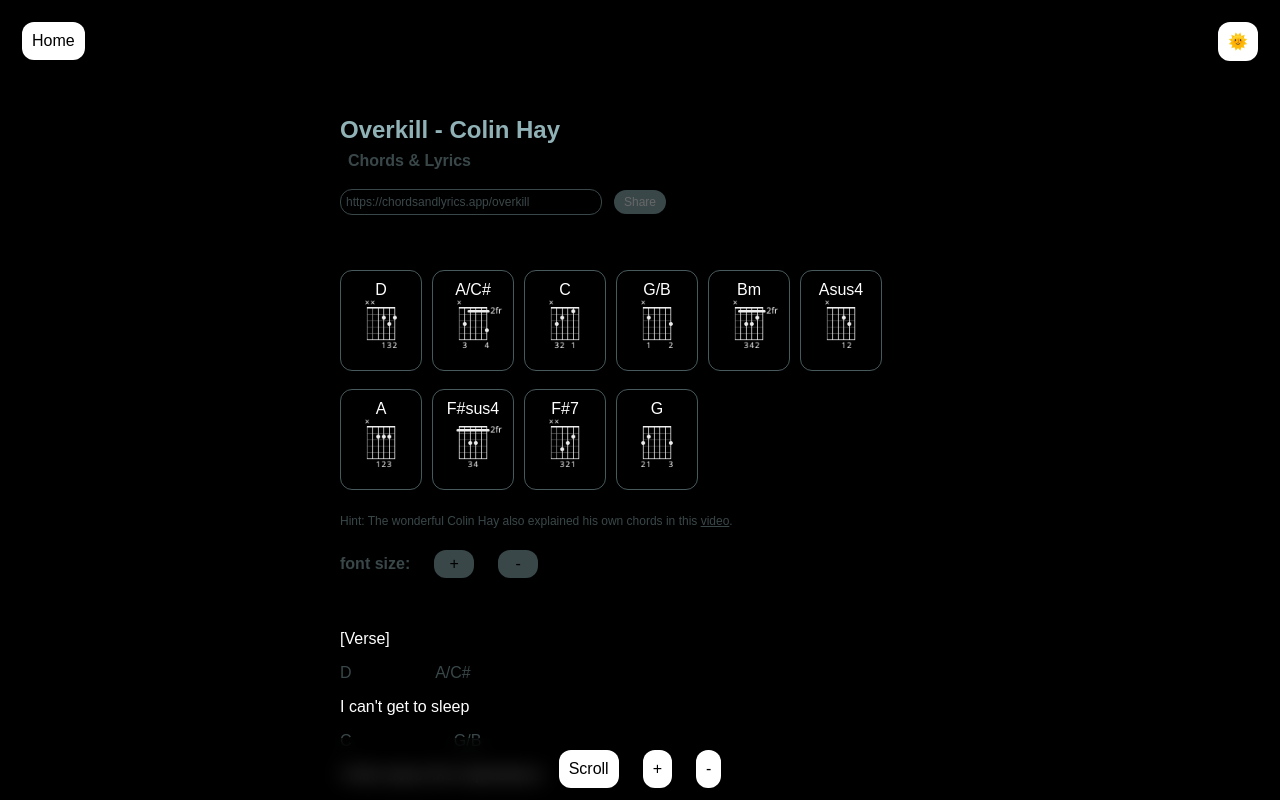
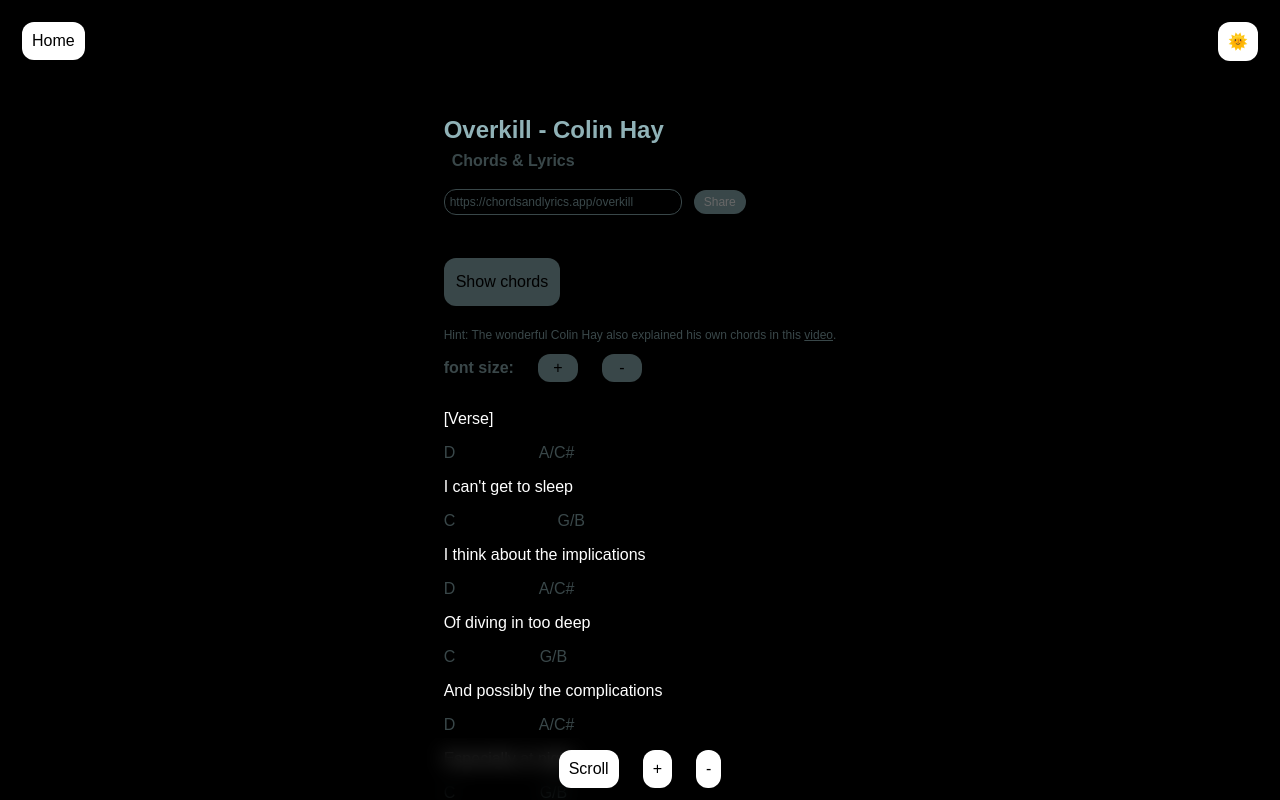
Before and after one commit to luisrieke/chords-and-lyrics-pwa, a React (Create React App) app: page /overkill in a window 1280 px wide. Shown: the top 800 px of the page. Built offline with nearby package versions, Linux system fonts and the light colour scheme.

Commit message:
hidden chords by default

```diff
--- a/src/songs/Help.js
+++ b/src/songs/Help.js
@@ -6,6 +6,7 @@
 const Help = () => {
   const songUrl = "https://chordsandlyrics.app/help";
   const [buttonText, setButtonText] = useState("Share");
+  const [showChords, setShowChords] = useState(false);
 
   const handleShare = () => {
     if (navigator.share) {
@@ -29,6 +30,10 @@
 
   const handleUrlClick = (e) => {
     e.target.select();
+  };
+
+  const toggleChords = () => {
+    setShowChords(!showChords);
   };
 
   return (
@@ -60,7 +65,15 @@
           {buttonText}
         </button>
       </div>
-      <div className="chord-images">
+      <div className="song-meta-section">
+        <div className="chord-section">
+          <div>
+            <button onClick={toggleChords}>
+              {showChords ? "Hide chords" : "Show chords"}
+            </button>
+          </div>
+          {showChords && (
+            <div className="chords-listed">
               <div className="chord">
                 <span>Bm</span>
                 <img src="/chords/bm.png" alt="Bm chord" />
@@ -96,6 +109,9 @@
               <div className="chord">
                 <span>D</span>
                 <img src="/chords/d.png" alt="D chord" />
+              </div>
+            </div>
+          )}
         </div>
         <div className="font-size-controls">
           <h2>font size:</h2>
@@ -135,8 +151,8 @@
       <p className="chords">
         A &nbsp; &nbsp; &nbsp; &nbsp; &nbsp; &nbsp; &nbsp; &nbsp; &nbsp; &nbsp;
         &nbsp; &nbsp; &nbsp; &nbsp; &nbsp; &nbsp; &nbsp; &nbsp; &nbsp; &nbsp;
-        &nbsp; &nbsp; &nbsp; C#m &nbsp; &nbsp; &nbsp; &nbsp; &nbsp; &nbsp;
-        &nbsp; &nbsp; &nbsp; &nbsp; &nbsp; &nbsp; F#m
+        &nbsp; &nbsp; &nbsp; &nbsp; C#m &nbsp; &nbsp; &nbsp; &nbsp; &nbsp;
+        &nbsp; &nbsp; &nbsp; &nbsp; &nbsp; &nbsp; &nbsp; F#m
       </p>
       <p>When I was younger, so much younger than today,</p>
       <p className="chords">
@@ -155,8 +171,8 @@
       <p className="chords">
         &nbsp; &nbsp; &nbsp; &nbsp; &nbsp; &nbsp; &nbsp; &nbsp; &nbsp; &nbsp;
         &nbsp; &nbsp; &nbsp; &nbsp; &nbsp; &nbsp; &nbsp; &nbsp; &nbsp; &nbsp;
-        &nbsp; &nbsp; &nbsp; &nbsp; &nbsp; &nbsp; &nbsp; &nbsp; &nbsp; &nbsp;
-        &nbsp; D &nbsp; &nbsp; &nbsp; &nbsp; G &nbsp; &nbsp; &nbsp; &nbsp; A
+        &nbsp; &nbsp; &nbsp; &nbsp; &nbsp; &nbsp; D &nbsp; &nbsp; &nbsp; &nbsp;
+        G &nbsp; &nbsp; &nbsp; &nbsp; A
       </p>
       <p>Now I find I've changed my mind, I've opened up the doors.</p>
       <p>
@@ -169,7 +185,7 @@
         &nbsp; &nbsp; &nbsp; &nbsp; &nbsp; &nbsp; &nbsp; Bm/A &nbsp; G &nbsp;
         &nbsp; &nbsp; &nbsp; &nbsp; &nbsp; &nbsp; &nbsp; &nbsp; &nbsp; &nbsp;
         &nbsp; &nbsp; &nbsp; &nbsp; &nbsp; &nbsp; &nbsp; &nbsp; &nbsp; &nbsp;
-        &nbsp; &nbsp; G/F#
+        &nbsp; G/F#
       </p>
       <p>
         Help me if you can I'm feeling down, and I do appreciate you being
@@ -179,8 +195,7 @@
         E &nbsp; &nbsp; &nbsp; &nbsp; &nbsp; &nbsp; &nbsp; &nbsp; &nbsp; &nbsp;
         &nbsp; &nbsp; &nbsp; &nbsp; &nbsp; &nbsp; &nbsp; &nbsp; &nbsp; &nbsp;
         &nbsp; &nbsp; &nbsp; &nbsp; &nbsp; &nbsp; &nbsp; &nbsp; &nbsp; &nbsp;
-        &nbsp; &nbsp; &nbsp; &nbsp; &nbsp; &nbsp; &nbsp; &nbsp; &nbsp; &nbsp;
-        &nbsp; A
+        &nbsp; &nbsp; &nbsp; &nbsp; &nbsp; &nbsp; &nbsp; &nbsp; &nbsp; &nbsp; A
       </p>
       <p>
         Help me get my feet back on the ground, won't you please please help me.
@@ -192,29 +207,27 @@
       <p className="chords">
         A &nbsp; &nbsp; &nbsp; &nbsp; &nbsp; &nbsp; &nbsp; &nbsp; &nbsp; &nbsp;
         &nbsp; &nbsp; &nbsp; &nbsp; &nbsp; &nbsp; &nbsp; &nbsp; &nbsp; &nbsp;
-        &nbsp; &nbsp; &nbsp; C#m &nbsp; &nbsp; &nbsp; &nbsp; &nbsp; &nbsp;
-        &nbsp; &nbsp; &nbsp; &nbsp; &nbsp; &nbsp; F#m
+        &nbsp; &nbsp; C#m &nbsp; &nbsp; &nbsp; &nbsp; &nbsp; &nbsp; &nbsp;
+        &nbsp; &nbsp; &nbsp; &nbsp; F#m
       </p>
       <p>And now my life has changed in oh so many ways,</p>
       <p className="chords">
         &nbsp; &nbsp; &nbsp; &nbsp; &nbsp; &nbsp; &nbsp; &nbsp; &nbsp; &nbsp;
-        &nbsp; &nbsp; &nbsp; &nbsp; &nbsp; &nbsp; &nbsp; &nbsp; &nbsp; &nbsp;
-        &nbsp; &nbsp; &nbsp; &nbsp; D &nbsp; &nbsp; &nbsp; &nbsp; G &nbsp;
-        &nbsp; A
+        &nbsp; &nbsp; &nbsp; &nbsp; &nbsp; &nbsp; &nbsp; &nbsp; &nbsp; &nbsp; D
+        &nbsp; &nbsp; &nbsp; &nbsp; G &nbsp; &nbsp; A
       </p>
       <p>My independence seemed to vanish in the haze.</p>
       <p className="chords">
         &nbsp; &nbsp; &nbsp; &nbsp; &nbsp; &nbsp; &nbsp; &nbsp; &nbsp; &nbsp;
+        &nbsp; &nbsp; &nbsp; &nbsp; &nbsp; &nbsp; &nbsp; &nbsp; &nbsp; C#m
         &nbsp; &nbsp; &nbsp; &nbsp; &nbsp; &nbsp; &nbsp; &nbsp; &nbsp; &nbsp;
-        C#m &nbsp; &nbsp; &nbsp; &nbsp; &nbsp; &nbsp; &nbsp; &nbsp; &nbsp;
-        &nbsp; &nbsp; &nbsp; F#m
+        &nbsp; F#m
       </p>
       <p>But every now and then I feel so insecure,</p>
       <p className="chords">
         &nbsp; &nbsp; &nbsp; &nbsp; &nbsp; &nbsp; &nbsp; &nbsp; &nbsp; &nbsp;
-        &nbsp; &nbsp; &nbsp; &nbsp; &nbsp; &nbsp; &nbsp; &nbsp; &nbsp; &nbsp;
-        &nbsp; &nbsp; &nbsp; &nbsp; &nbsp; &nbsp; &nbsp; &nbsp; D &nbsp; &nbsp;
-        &nbsp; &nbsp; G &nbsp; &nbsp; &nbsp; &nbsp; A
+        &nbsp; &nbsp; &nbsp; &nbsp; &nbsp; &nbsp; &nbsp; &nbsp; &nbsp; &nbsp; D
+        &nbsp; &nbsp; &nbsp; &nbsp; G &nbsp; &nbsp; &nbsp; &nbsp; A
       </p>
       <p>I know that I just need you like I've never done before.</p>
       <p>
@@ -227,7 +240,7 @@
         &nbsp; &nbsp; &nbsp; &nbsp; &nbsp; &nbsp; &nbsp; Bm/A &nbsp; G &nbsp;
         &nbsp; &nbsp; &nbsp; &nbsp; &nbsp; &nbsp; &nbsp; &nbsp; &nbsp; &nbsp;
         &nbsp; &nbsp; &nbsp; &nbsp; &nbsp; &nbsp; &nbsp; &nbsp; &nbsp; &nbsp;
-        &nbsp; &nbsp; G/F#
+        G/F#
       </p>
       <p>
         Help me if you can I'm feeling down, and I do appreciate you being
@@ -237,8 +250,7 @@
         E &nbsp; &nbsp; &nbsp; &nbsp; &nbsp; &nbsp; &nbsp; &nbsp; &nbsp; &nbsp;
         &nbsp; &nbsp; &nbsp; &nbsp; &nbsp; &nbsp; &nbsp; &nbsp; &nbsp; &nbsp;
         &nbsp; &nbsp; &nbsp; &nbsp; &nbsp; &nbsp; &nbsp; &nbsp; &nbsp; &nbsp;
-        &nbsp; &nbsp; &nbsp; &nbsp; &nbsp; &nbsp; &nbsp; &nbsp; &nbsp; &nbsp;
-        &nbsp; A
+        &nbsp; &nbsp; &nbsp; &nbsp; &nbsp; &nbsp; &nbsp; &nbsp; &nbsp; &nbsp; A
       </p>
       <p>
         Help me get my feet back on the ground, won't you please please help me.
@@ -250,28 +262,27 @@
       <p className="chords">
         A &nbsp; &nbsp; &nbsp; &nbsp; &nbsp; &nbsp; &nbsp; &nbsp; &nbsp; &nbsp;
         &nbsp; &nbsp; &nbsp; &nbsp; &nbsp; &nbsp; &nbsp; &nbsp; &nbsp; &nbsp;
-        &nbsp; &nbsp; &nbsp; C#m &nbsp; &nbsp; &nbsp; &nbsp; &nbsp; &nbsp;
-        &nbsp; &nbsp; &nbsp; &nbsp; &nbsp; &nbsp; F#m
+        &nbsp; &nbsp; C#m &nbsp; &nbsp; &nbsp; &nbsp; &nbsp; &nbsp; &nbsp;
+        &nbsp; &nbsp; &nbsp; &nbsp; F#m
       </p>
       <p>When I was younger, so much younger than today,</p>
       <p className="chords">
         &nbsp; &nbsp; &nbsp; &nbsp; &nbsp; &nbsp; &nbsp; &nbsp; &nbsp; &nbsp;
-        &nbsp; &nbsp; &nbsp; &nbsp; &nbsp; &nbsp; &nbsp; &nbsp; &nbsp; &nbsp;
-        &nbsp; D &nbsp; &nbsp; &nbsp; &nbsp; G &nbsp; &nbsp; A
+        &nbsp; &nbsp; &nbsp; &nbsp; &nbsp; &nbsp; &nbsp; &nbsp; &nbsp; &nbsp; D
+        &nbsp; &nbsp; &nbsp; &nbsp; G &nbsp; &nbsp; A
       </p>
       <p>I never needed anybody's help in any way.</p>
       <p className="chords">
         &nbsp; &nbsp; &nbsp; &nbsp; &nbsp; &nbsp; &nbsp; &nbsp; &nbsp; &nbsp;
         &nbsp; &nbsp; &nbsp; &nbsp; &nbsp; &nbsp; &nbsp; &nbsp; &nbsp; &nbsp;
-        &nbsp; &nbsp; &nbsp; &nbsp; &nbsp; &nbsp; C#m &nbsp; &nbsp; &nbsp;
-        &nbsp; &nbsp; &nbsp; &nbsp; &nbsp; &nbsp; &nbsp; &nbsp; &nbsp; F#m
+        C#m &nbsp; &nbsp; &nbsp; &nbsp; &nbsp; &nbsp; &nbsp; &nbsp; &nbsp;
+        &nbsp; &nbsp; F#m
       </p>
       <p>But now those days are gone I'm not so self-assured,</p>
       <p className="chords">
         &nbsp; &nbsp; &nbsp; &nbsp; &nbsp; &nbsp; &nbsp; &nbsp; &nbsp; &nbsp;
-        &nbsp; &nbsp; &nbsp; &nbsp; &nbsp; &nbsp; &nbsp; &nbsp; &nbsp; &nbsp;
-        &nbsp; &nbsp; &nbsp; &nbsp; &nbsp; &nbsp; &nbsp; &nbsp; &nbsp; &nbsp;
-        &nbsp; D &nbsp; &nbsp; &nbsp; &nbsp; G &nbsp; &nbsp; &nbsp; &nbsp; A
+        &nbsp; &nbsp; &nbsp; &nbsp; &nbsp; &nbsp; &nbsp; &nbsp; &nbsp; &nbsp; D
+        &nbsp; &nbsp; &nbsp; &nbsp; G &nbsp; &nbsp; &nbsp; &nbsp; A
       </p>
       <p>Now I find I've changed my mind, I've opened up the doors.</p>
       <p>
@@ -284,7 +295,7 @@
         &nbsp; &nbsp; &nbsp; &nbsp; &nbsp; &nbsp; &nbsp; Bm/A &nbsp; G &nbsp;
         &nbsp; &nbsp; &nbsp; &nbsp; &nbsp; &nbsp; &nbsp; &nbsp; &nbsp; &nbsp;
         &nbsp; &nbsp; &nbsp; &nbsp; &nbsp; &nbsp; &nbsp; &nbsp; &nbsp; &nbsp;
-        &nbsp; &nbsp; G/F#
+        G/F#
       </p>
       <p>
         Help me if you can I'm feeling down, and I do appreciate you being
@@ -294,8 +305,7 @@
         E &nbsp; &nbsp; &nbsp; &nbsp; &nbsp; &nbsp; &nbsp; &nbsp; &nbsp; &nbsp;
         &nbsp; &nbsp; &nbsp; &nbsp; &nbsp; &nbsp; &nbsp; &nbsp; &nbsp; &nbsp;
         &nbsp; &nbsp; &nbsp; &nbsp; &nbsp; &nbsp; &nbsp; &nbsp; &nbsp; &nbsp;
-        &nbsp; &nbsp; &nbsp; &nbsp; &nbsp; &nbsp; &nbsp; &nbsp; &nbsp; &nbsp;
-        &nbsp; A
+        &nbsp; &nbsp; &nbsp; &nbsp; &nbsp; &nbsp; &nbsp; &nbsp; &nbsp; &nbsp; A
       </p>
       <p>
         Help me get my feet back on the ground, won't you please please help me.
--- a/src/songs/Overkill.js
+++ b/src/songs/Overkill.js
@@ -6,6 +6,7 @@
 const Overkill = () => {
   const songUrl = "https://chordsandlyrics.app/overkill";
   const [buttonText, setButtonText] = useState("Share");
+  const [showChords, setShowChords] = useState(false);
 
   const handleShare = () => {
     if (navigator.share) {
@@ -30,6 +31,10 @@
 
   const handleUrlClick = (e) => {
     e.target.select();
+  };
+
+  const toggleChords = () => {
+    setShowChords(!showChords);
   };
 
   return (
@@ -59,7 +64,15 @@
           {buttonText}
         </button>
       </div>
-      <div className="chord-images">
+      <div className="song-meta-section">
+        <div className="chord-section">
+          <div>
+            <button onClick={toggleChords}>
+              {showChords ? "Hide chords" : "Show chords"}
+            </button>
+          </div>
+          {showChords && (
+            <div className="chords-listed">
               <div className="chord">
                 <span>D</span>
                 <img src="/chords/d.png" alt="D chord" />
@@ -99,6 +112,9 @@
               <div className="chord">
                 <span>G</span>
                 <img src="/chords/g.png" alt="G chord" />
+              </div>
+            </div>
+          )}
         </div>
         <div className="hint">
           Hint: The wonderful Colin Hay also explained his own chords in this{" "}
--- a/src/songs/SkyFullOfStars.js
+++ b/src/songs/SkyFullOfStars.js
@@ -6,6 +6,7 @@
 const SkyFullOfStars = () => {
   const songUrl = "https://chordsandlyrics.app/skyfullofstars";
   const [buttonText, setButtonText] = useState("Share");
+  const [showChords, setShowChords] = useState(false);
 
   const handleShare = () => {
     if (navigator.share) {
@@ -30,6 +31,10 @@
 
   const handleUrlClick = (e) => {
     e.target.select();
+  };
+
+  const toggleChords = () => {
+    setShowChords(!showChords);
   };
 
   return (
@@ -59,7 +64,15 @@
           {buttonText}
         </button>
       </div>
-      <div className="chord-images">
+      <div className="song-meta-section">
+        <div className="chord-section">
+          <div>
+            <button onClick={toggleChords}>
+              {showChords ? "Hide chords" : "Show chords"}
+            </button>
+          </div>
+          {showChords && (
+            <div className="chords-listed">
               <div className="chord-text">
                 <span>C#m</span>
                 <pre>e|-0----|</pre>
@@ -104,6 +117,9 @@
                 <pre>D|-9----|</pre>
                 <pre>A|-9----|</pre>
                 <pre>E|-x----|</pre>
+              </div>
+            </div>
+          )}
         </div>
         <div className="hint">
           Hint: Watch this{" "}
--- a/src/songs/Wonderwall.js
+++ b/src/songs/Wonderwall.js
@@ -6,6 +6,7 @@
 const Wonderwall = () => {
   const songUrl = "https://chordsandlyrics.app/wonderwall";
   const [buttonText, setButtonText] = useState("Share");
+  const [showChords, setShowChords] = useState(false);
 
   const handleShare = () => {
     if (navigator.share) {
@@ -30,6 +31,10 @@
 
   const handleUrlClick = (e) => {
     e.target.select();
+  };
+
+  const toggleChords = () => {
+    setShowChords(!showChords);
   };
 
   return (
@@ -59,7 +64,15 @@
           {buttonText}
         </button>
       </div>
-      <div className="chord-images">
+      <div className="song-meta-section">
+        <div className="chord-section">
+          <div>
+            <button onClick={toggleChords}>
+              {showChords ? "Hide chords" : "Show chords"}
+            </button>
+          </div>
+          {showChords && (
+            <div className="chords-listed">
               <div className="chord">
                 <span>Em</span>
                 <img src="/chords/em.png" alt="Em chord" />
@@ -79,6 +92,9 @@
               <div className="chord">
                 <span>C</span>
                 <img src="/chords/c.png" alt="C chord" />
+              </div>
+            </div>
+          )}
         </div>
         <div className="font-size-controls">
           <h2>font size:</h2>
--- a/src/styles.css
+++ b/src/styles.css
@@ -140,7 +140,7 @@
 }
 
 @media (min-width: 600px) {
-  .chord-images {
+  .song-meta-section {
     width: 100%;
   }
 }
@@ -231,12 +231,30 @@
 
 /* Chord images */
 
-.chord-images {
+.chord-section {
+  display: flex;
+  /* flex-wrap: wrap;
+  max-width: 600px;
+  gap: 10px;
+  margin: 40px 0; */
+  flex-direction: column;
+}
+
+.chord-section button {
+  padding: 6px 12px;
+  margin-left: 0;
+  border-radius: 12px;
+  cursor: pointer;
+  position: relative;
+  background-color: rgb(144, 178, 183, 0.4);
+  height: 48px;
+}
+
+.chords-listed {
   display: flex;
   flex-wrap: wrap;
-  max-width: 600px;
+  max-width: 400px;
   gap: 10px;
-  margin: 40px 0;
 }
 
 .chord,
```
Also changed, not shown: 1 other file (tests, documents, lock files or other folders). Lines whose indentation alone changed are shown as unchanged.
